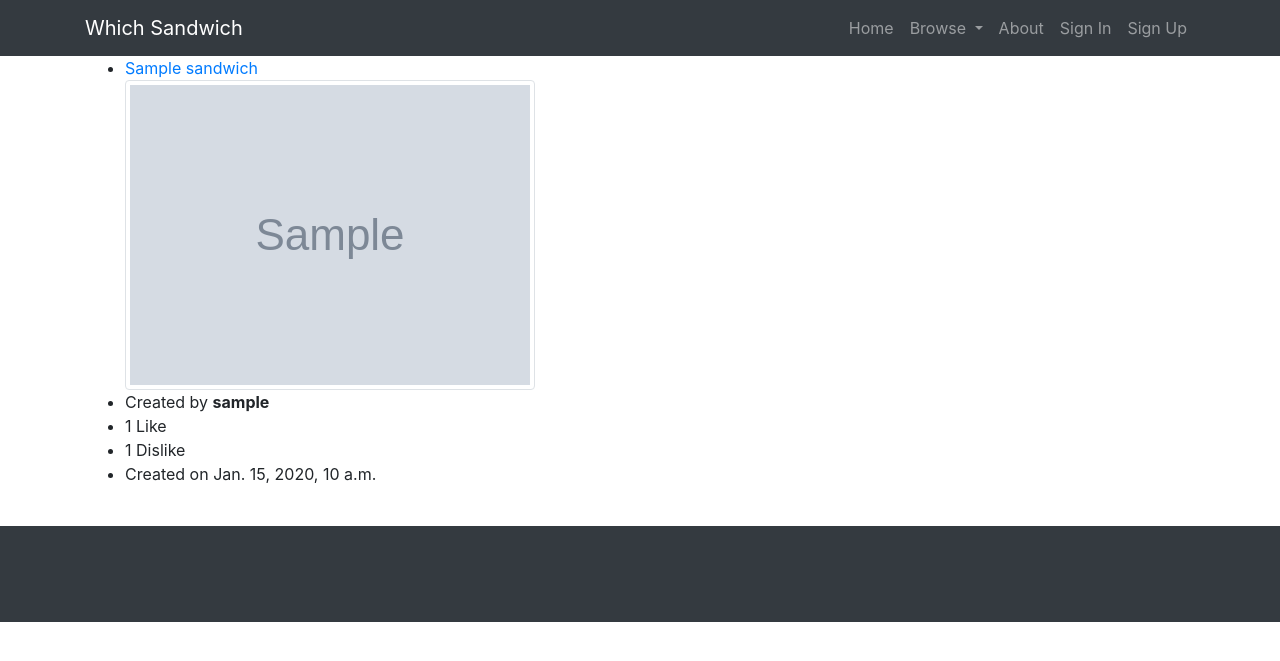
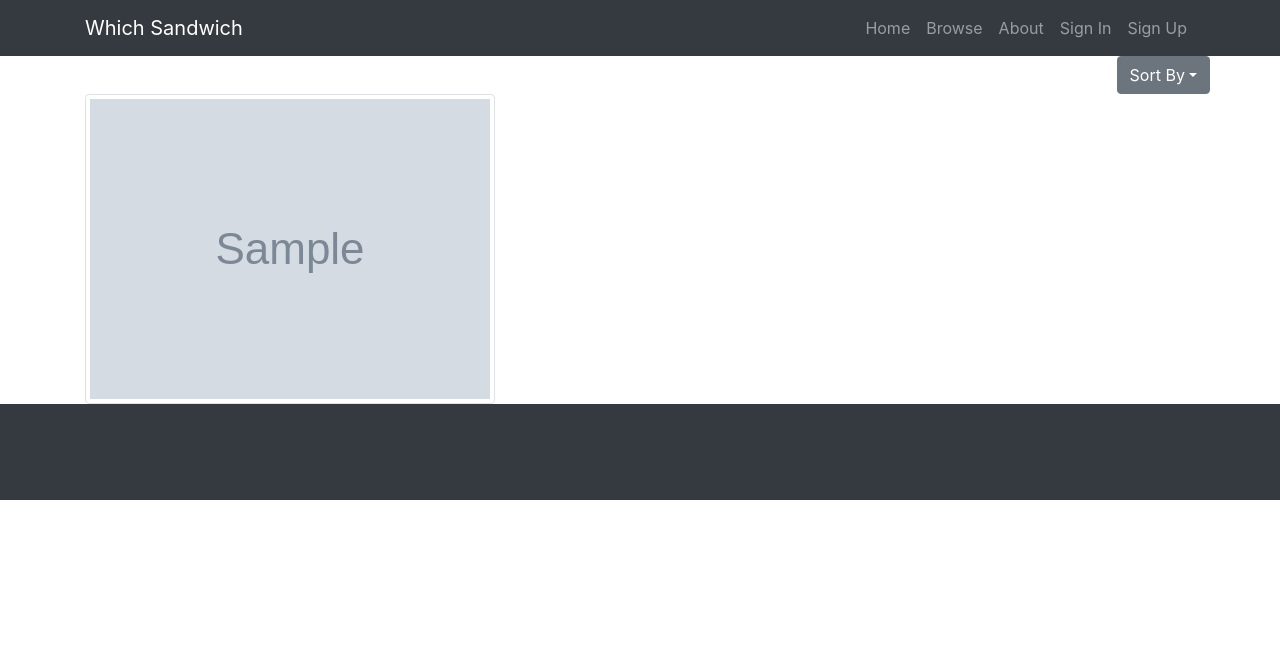
Before and after one commit to 2268563/which-sandwich, a Django app: page /whichsandwich/browse/ in a window 1280 px wide. Shown: the top 661 px of the page. Run offline with Django 3.2, Linux system fonts and the light colour scheme; tables that the repository leaves empty hold one stand-in row (values such as "Sample post"); grey boxes marked "Sample" are stand-in pictures; some libraries are stand-ins or nearby versions.

Commit message:
Add filtering to the browse page
Links to 'top', 'new' and 'controversial' are removed and replaced by
filtering directly on the browse page.

```diff
--- /dev/null
+++ b/which_sandwich_project/static/js/browse.js
@@ -0,0 +1,13 @@
+$("document").ready(function() {
+    filterSandwiches('top');
+
+    $("#top, #new, #controversial").click(function(e) {
+        filterSandwiches(e.target.id);
+    });
+});
+
+function filterSandwiches(filter){
+    $.get('/whichsandwich/browse_filter/', { sort_filter: filter, }, function(data) {
+        $('#sandwich_display').html(data);
+    });
+}
--- a/which_sandwich_project/templates/whichsandwich/base.html
+++ b/which_sandwich_project/templates/whichsandwich/base.html
@@ -37,24 +37,8 @@
                 <span class="sr-only">(current)</span>
               </a>
             </li>
-            <li class="nav-item dropdown">
-              <a class="nav-link dropdown-toggle" data-toggle="dropdown" role="button" aria-haspopup="true" area-expanded="false" href="#!">
-                Browse
-              </a>
-              <ul class="dropdown-menu bg-dark">
-                <li>
-                  <a class="nav-link" href="{% url 'browse'  %}">Temp browse link</a>
-                </li>
-                <li>
-                  <a class="nav-link" href="{% url 'top'  %}">Top</a>
-                </li>
-                <li>
-                  <a class="nav-link" href="{% url 'new'  %}">New</a>
-                </li>
-                <li>
-                  <a class="nav-link" href="{% url 'controversial'  %}">Controversial</a>
-                </li>
-              </ul>
+            <li class="nav-item">
+              <a class="nav-link" href="{% url 'browse' %}">Browse</a>
             </li>
             <li class="nav-item">
               <a class="nav-link" href="{% url 'about'  %}">About</a>
--- a/which_sandwich_project/templates/whichsandwich/browse.html
+++ b/which_sandwich_project/templates/whichsandwich/browse.html
@@ -1,4 +1,3 @@
-<!DOCTYPE html>
 {% extends 'whichsandwich/base.html' %}
 {% load staticfiles %}
 
@@ -7,33 +6,20 @@ Browse
 {% endblock %}
 
 {% block body_block %}
+<div class="row">
+  <div class="dropdown ml-auto">
+    <button class="btn btn-secondary dropdown-toggle" id="sortButton" type="button" data-toggle="dropdown" aria-haspopup="true" aria-expanded="false">Sort By</button>
+    <div class="dropdown-menu" aria-labelledby="sortButton">
+      <a class="dropdown-item" id="top" href="#">Top</a>
+      <a class="dropdown-item" id="new" href="#">New</a>
+      <a class="dropdown-item" id="controversial" href="#">Controversial</a>
+    </div>
+  </div>
+</div>
+<div class="row" id="sandwich_display">
+</div>
+{% endblock %}
 
-<div>
-  {% if sandwiches %}
-  <ul>
-    {% for sandwich in sandwiches %}
-    <li><a href="{% url 'show_sandwich' sandwich.slug %}">{{ sandwich.name }}</a></li>
-    {% if sandwich.image %}
-    <img class="img-fluid img-thumbnail" src="{{ sandwich.image.url }}" alt="{{ sandwich.name }}" />
-    {% endif %}
-    <li>Created by <strong>{{ sandwich.creator }}</strong></li>
-    {% if sandwich.likes == 1 %}
-		<li>{{ sandwich.likes }} Like</li>
-	{% else %}
-		<li>{{ sandwich.likes }} Likes</li>
-	{% endif %}
-	{% if sandwich.dislikes == 1 %}
-		<li>{{ sandwich.dislikes }} Dislike</li>
-	{% else %}
-		<li>{{ sandwich.dislikes }} Dislikes</li>
-	{% endif %}
-	<li>Created on {{ sandwich.created_date }}</li>
-	<br/>
-    {% endfor %}
-  </ul>
-  {% else %}
-  <p>There are no sandwiches.</p><br>
-  {% endif %}
-</div>
-
+{% block script_block %}
+<script src="{% static 'js/browse.js' %}"></script>
 {% endblock %}
--- /dev/null
+++ b/which_sandwich_project/templates/whichsandwich/browse_items.html
@@ -0,0 +1,13 @@
+{% if sandwiches %}
+{% for sandwich in sandwiches %}
+<a href="{% url 'show_sandwich' sandwich.slug %}" class="col-md-6">
+  {% if sandwich.image %}
+  <img class="img-fluid img-thumbnail" src="{{ sandwich.image.url }}" alt="{{ sandwich.name }}" />
+  {% else %}
+  {{ sandwich.name }}
+  {% endif %}
+</a>
+{% endfor %}
+{% else %}
+<p>There are no sandwiches.</p><br>
+{% endif %}
--- a/which_sandwich_project/whichsandwich/urls.py
+++ b/which_sandwich_project/whichsandwich/urls.py
@@ -9,9 +9,7 @@ urlpatterns = [
         url(r'^my_account/my_favourites/$', views.my_favourites, name='my_favourites'),
         url(r'^create_sandwich/$', views.create_sandwich, name='create_sandwich'),
         url(r'^browse/$', views.browse, name='browse'),
-        url(r'^browse/top/$', views.top, name='top'),
-        url(r'^browse/new/$', views.new, name='new'),
-        url(r'^browse/controversial/$', views.controversial, name='controversial'),
+        url(r'^browse_filter/$', views.browse_filter, name='browse_filter'),
         url(r'^browse/(?P<sandwich_slug>[\w\-]+)/$', views.show_sandwich, name='show_sandwich'),
         url(r'^browse/(?P<sandwich_slug>[\w\-]+)/comment/$', views.comment, name='comment'),
         url(r'^like/$', views.like_sandwich, name='like_sandwich'),
--- a/which_sandwich_project/whichsandwich/views.py
+++ b/which_sandwich_project/whichsandwich/views.py
@@ -23,17 +23,19 @@ def index(request):
     #How do we define sandwich of the day
 
 def browse(request):
-    context_dict = {}
+    return render(request, 'whichsandwich/browse.html')
 
-    try:
-        # If we can't, the .get() method raises a DoesNotExist exception.
-        sandwiches = Sandwich.objects.all()
-        context_dict['sandwiches'] = sandwiches
-    except Sandwich.DoesNotExist:
-        context_dict['sandwiches'] = None
-
-    response = render(request, 'whichsandwich/browse.html', context = context_dict)
-    return response
+def browse_filter(request):
+    sort_filter = None
+    if request.method == 'GET':
+        sort_filter = request.GET['sort_filter']
+    if sort_filter == 'new':
+        return new(request)
+    elif sort_filter == 'controversial':
+        return controversial(request)
+    else:
+        # Top by default
+        return top(request)
 
 def show_sandwich(request, sandwich_slug):
     context_dict = {}
@@ -59,14 +61,14 @@ def top(request):
     top_sandwiches = Sandwich.objects.order_by('-likes')
 
     context_dict = {'sandwiches': top_sandwiches}
-    response = render(request, 'whichsandwich/browse.html', context = context_dict)
+    response = render(request, 'whichsandwich/browse_items.html', context = context_dict)
     return response
 
 def new(request):
     new_sandwiches = Sandwich.objects.order_by('-created_date')
 
     context_dict = {'sandwiches': new_sandwiches}
-    response = render(request, 'whichsandwich/browse.html', context = context_dict)
+    response = render(request, 'whichsandwich/browse_items.html', context = context_dict)
     return response
 
 def controversial(request):
@@ -93,7 +95,7 @@ def controversial(request):
     # Retrieve just the sandwich
     c_sandwiches = [s for c,s in c_sandwiches]
 
-    return render(request, 'whichsandwich/browse.html', {'sandwiches': c_sandwiches})
+    return render(request, 'whichsandwich/browse_items.html', {'sandwiches': c_sandwiches})
 
 def sandwich_name(request):
 
```
